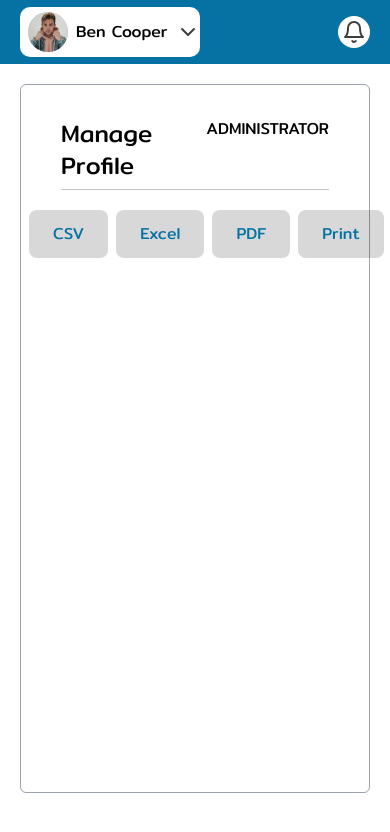
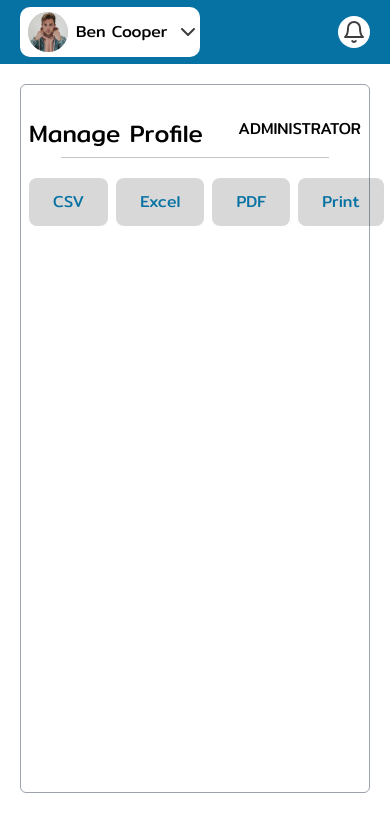
Before and after one commit to Akshay-Gengaje/Spento_Dashboard, a React (Vite) app: page /dashboard in a window 390 px wide. Shown: the top 832 px of the page. Built offline with nearby package versions, Linux system fonts and the light colour scheme.

Commit message:
Header padding changed

```diff
--- a/src/layout/Container/Header.jsx
+++ b/src/layout/Container/Header.jsx
@@ -3,7 +3,7 @@ import Devider from "../../ui/Devider";
 const Header = ({ title, section }) => {
   return (
     <>
-      <div className="flex justify-between px-10 pt-8">
+      <div className="flex justify-between px-2 pt-8 md:px-10">
         <p className="text-2xl">{title}</p>
         <p className="align-bottom uppercase">{section}</p>
       </div>
```
